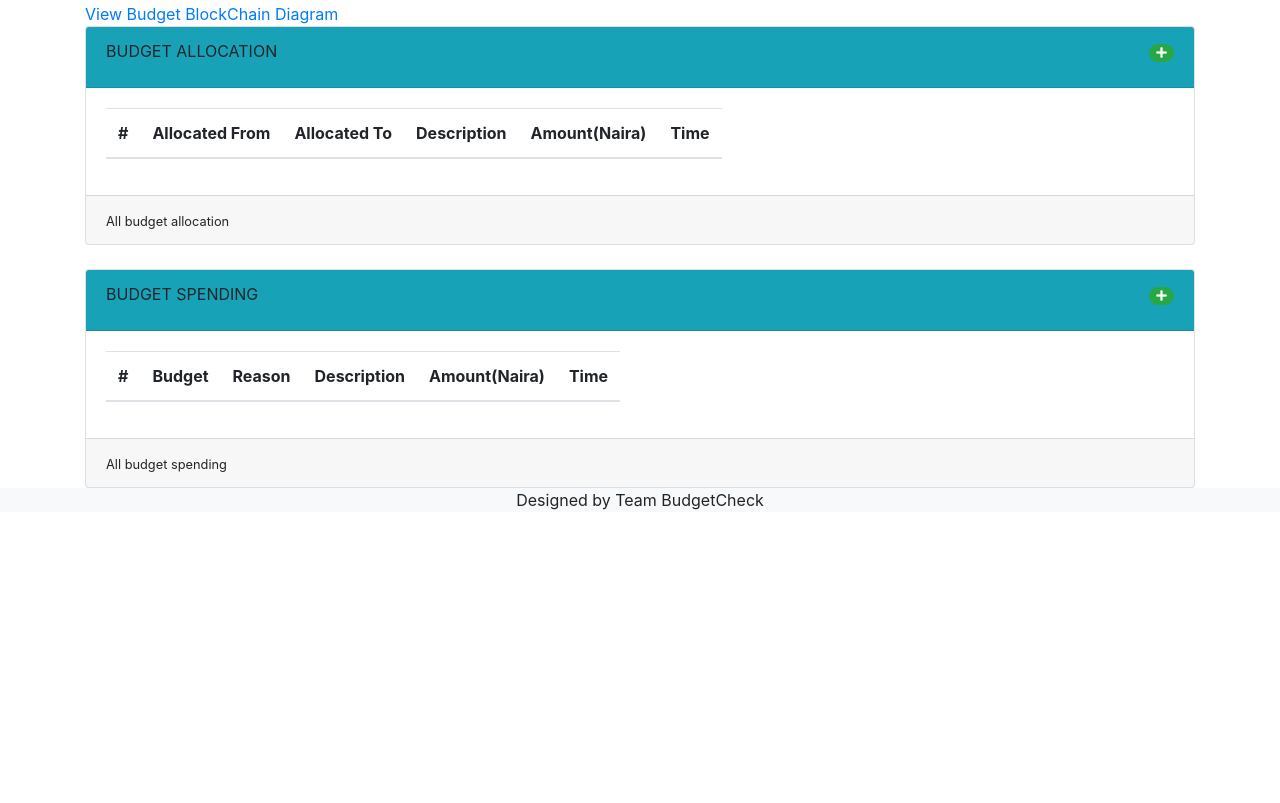
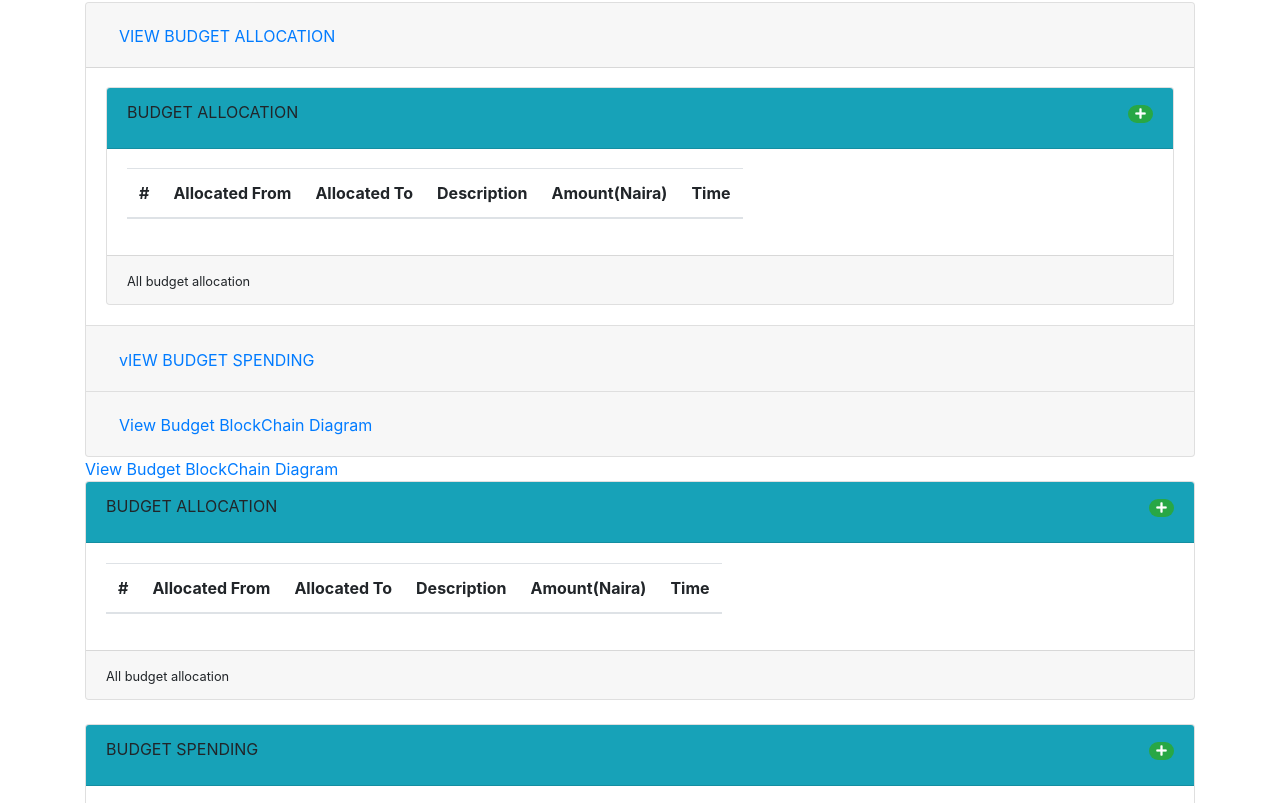
Before and after one commit to ajagabos007/budgetCheck, a plain HTML site: page index.html in a window 1280 px wide. Shown: the part 110-913 px from the top of the page. Before the commit the page ends 800 px from the top, so only its background shows below. Drawn offline with nearby package versions, Linux system fonts and the light colour scheme.

Commit message:
adding bootsrap collapse

```diff
--- a/index.html
+++ b/index.html
@@ -16,14 +16,14 @@
  <!-- Font aswesome icons -->
  <link rel="stylesheet" href="https://use.fontawesome.com/releases/v5.8.1/css/all.css" integrity="sha384-50oBUHEmvpQ+1lW4y57PTFmhCaXp0ML5d60M1M7uH2+nqUivzIebhndOJK28anvf" crossorigin="anonymous">
  <!-- End of Font awesome icons -->
-    <title>BudgetCheck</title>
+    <title>BudgetChain</title>
   </head>
   <body>
     <nav class="navbar navbar-expand-lg  navbar-light bg-light">
       <!-- Image and text -->
       <a class="navbar-brand" href="#">
       <img src="/images/logo.png" width="30" height="30" class="d-inline-block align-top" alt="">
-      BudgetCheck
+      BudgetChain
       </a>
       <button class="navbar-toggler" type="button" data-toggle="collapse" data-target="#navbarSupportedContent" aria-controls="navbarSupportedContent" aria-expanded="false" aria-label="Toggle navigation">
         <span class="navbar-toggler-icon"></span>
@@ -60,6 +60,103 @@
       <div class="row justify-content-center">
         <div class="col-sm ">
           <h1>HOME</h1>
+          <div class="accordion" id="accordionExample">
+  <div class="card">
+    <div class="card-header" id="headingOne">
+      <h2 class="mb-0">
+        <button class="btn btn-link" type="button" data-toggle="collapse" data-target="#collapseOne" aria-expanded="true" aria-controls="collapseOne">
+          VIEW BUDGET ALLOCATION
+        </button>
+      </h2>
+    </div>
+
+    <div id="collapseOne" class="collapse show" aria-labelledby="headingOne" data-parent="#accordionExample">
+      <div class="card-body">
+         <div class="card ">
+            <div class="card-header bg-info">
+                <div class="card-title">
+                       BUDGET ALLOCATION <span class="badge badge-pill badge-danger" id="totalBudget_allocations"></span>
+                      <a href="allocate-budget.html" class="float-right" title="Record Budget Allocation">
+                        <span class="badge badge-pill badge-success" ><i class="fas fa-plus"></i></span>
+                      </a>
+                </div>
+            </div>
+            <div class="card-body">
+                <table class="table table-responsive table-striped">
+                  <thead>
+                    <tr>
+                      <th>#</th>
+                      <th>Allocated From</th>
+                      <th>Allocated To</th>
+                      <th>Description</th>
+                      <th>Amount(Naira)</th>
+                      <th>Time</th>
+                    </tr>
+                  </thead>
+                  <tbody id="budget_allocationTableBody">
+
+                  </tbody>
+                </table>
+            </div>
+            <div class="card-footer">
+                <small>All budget allocation</small>
+            </div>
+          </div>
+      </div>
+    </div>
+  </div>
+  <div class="card">
+    <div class="card-header" id="headingTwo">
+      <h2 class="mb-0">
+        <button class="btn btn-link collapsed" type="button" data-toggle="collapse" data-target="#collapseTwo" aria-expanded="false" aria-controls="collapseTwo">
+          vIEW BUDGET SPENDING
+        </button>
+      </h2>
+    </div>
+    <div id="collapseTwo" class="collapse" aria-labelledby="headingTwo" data-parent="#accordionExample">
+      <div class="card-body">
+         <div class="card ">
+            <div class="card-header bg-info">
+                <div class="card-title">
+                      BUDGET SPENDING <span class="badge badge-pill badge-danger" id="totalBudget_spendings"></span>
+                      <a href="spend-budget.html" class="float-right" title="Record Budget Spending">
+                        <span class="badge badge-pill badge-success" ><i class="fas fa-plus"></i></span>
+                      </a>
+
+                </div>
+            </div>
+            <div class="card-body">
+                <table class="table table-responsive table-striped">
+                  <thead>
+                    <tr>
+                      <th>#</th>
+                      <th>Budget </th>
+                      <th>Reason</th>
+                      <th>Description</th>
+                      <th>Amount(Naira)</th>
+                      <th>Time</th>
+                    </tr>
+                  </thead>
+                  <tbody id="budget_spendingTBody">
+
+                  </tbody>
+                </table>
+            </div>
+            <div class="card-footer">
+                <small>All budget spending</small>
+            </div>
+          </div>
+      </div>
+    </div>
+  </div>
+  <div class="card">
+    <div class="card-header" id="headingThree">
+      <h2 class="mb-0">
+          <a href="budget-blockchain-diagram.html" class="btn btn-link collapsed">View Budget BlockChain Diagram </a>
+      </h2>
+    </div>
+  </div>
+</div>
           <a href="budget-blockchain-diagram.html">View Budget BlockChain Diagram </a>
           <br>
           <div class="card ">
@@ -127,7 +224,7 @@
         </div>
       </div>
     </div>
-    <footer class=" row justify-content-center bg-light">Designed by Team BudgetCheck</footer>
+    <footer class=" row justify-content-center bg-light">Designed by Team BudgetChain</footer>
     <script id="budget_allocationTBodyTemplate" type="x-tmpl-mustache">
       {{#budget_allocations}}
        <tr>
```
